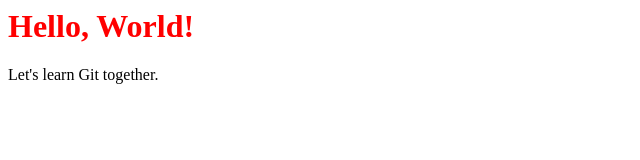
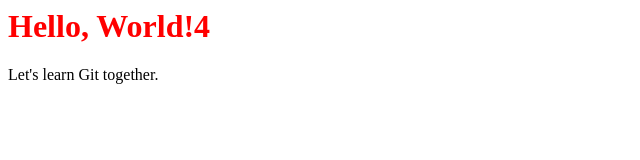
Before and after one commit to nickprys/r_d_dz2, a plain HTML site: page index.html in a window 1280 px wide. Shown: the full height of the page, 0-640 px from the left. Drawn offline with Linux system fonts and the light colour scheme; files that its build step writes are made by us from their sources.

Commit message:
Update index.html
4

```diff
--- a/index.html
+++ b/index.html
@@ -6,7 +6,7 @@
     <link type="text/css" rel="stylesheet" media="all" href="style.css" />
   </head>
   <body>
-    <h1>Hello, World!</h1>
+    <h1>Hello, World!4</h1>
     <p>Let's learn Git together.</p>
   </body>
 </html>
```
